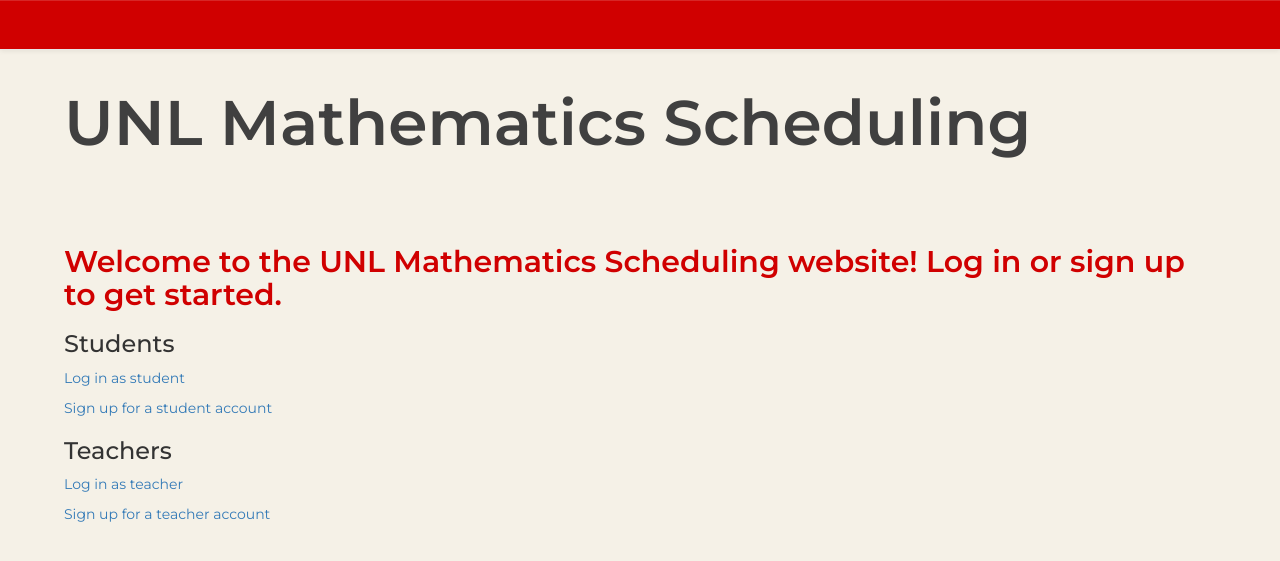
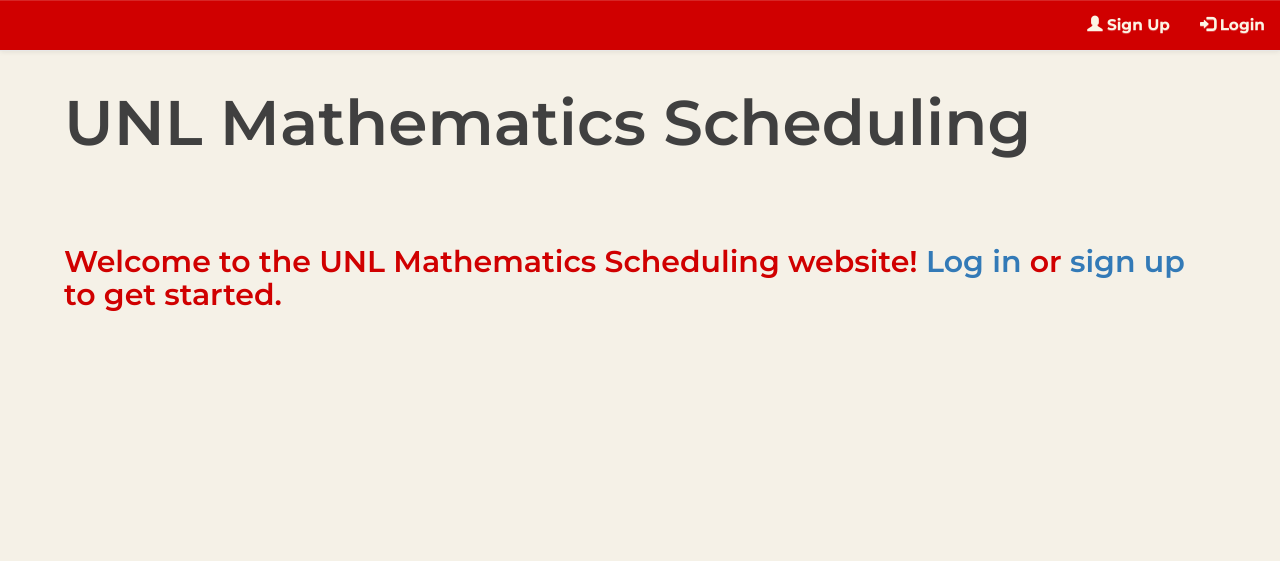
Before and after one commit to laurel-thomson/UNLScheduling, a Django app: page /scheduling/ in a window 1280 px wide. Shown: the top 561 px of the page. Run offline with Django 3.2, Linux system fonts and the light colour scheme; some libraries are stand-ins or nearby versions.

Commit message:
Getting rid of separate teacher and student signup forms and only allowing users to create student accounts

```diff
--- a/mysite/mysite/urls.py
+++ b/mysite/mysite/urls.py
@@ -23,7 +23,6 @@ urlpatterns = [
     path('admin/', admin.site.urls),
     path('scheduling/', include('scheduling.urls')),
     path('accounts/', include('django.contrib.auth.urls')),
-    path('accounts/signup/student/', students.StudentSignUpView.as_view(), name='student_signup'),
-    path('accounts/signup/teacher/', teachers.TeacherSignUpView.as_view(), name='teacher_signup'),
+    path('accounts/signup/', students.StudentSignUpView.as_view(), name='signup'),
     path('', RedirectView.as_view(url='/scheduling')),
 ]
--- a/mysite/scheduling/templates/scheduling/index.html
+++ b/mysite/scheduling/templates/scheduling/index.html
@@ -2,19 +2,7 @@
 
 {% block content %}
 
-<h2>Welcome to the UNL Mathematics Scheduling website!  Log in or sign up to get started.</h2>
-
-    <h3>Students</h3>
-
-    <p><a href="{% url 'students:room_list' %}">Log in as student</a></p>
-
-    <p><a href="{% url 'student_signup' %}">Sign up for a student account</a></p>
-
-    <h3>Teachers</h3>
-
-    <p><a href="{% url 'teachers:room_list' %}">Log in as teacher</a></p>
-
-    <p><a href="{% url 'teacher_signup' %}">Sign up for a teacher account</a></p>
-
+<h2>Welcome to the UNL Mathematics Scheduling website!
+<a href="{% url 'login' %}">Log in</a> or <a href="{% url 'signup' %}">sign up</a> to get started.</h2>
 
 {% endblock %}
--- a/mysite/scheduling/views/students.py
+++ b/mysite/scheduling/views/students.py
@@ -12,6 +12,7 @@ from ..decorators import student_required
 
 logger = logging.getLogger(__name__)
 
+#Users can only sign up for student accounts.  A student account can only be upgraded to a teacher account through the admin portal
 class StudentSignUpView(CreateView):
     model = User
     form_class = StudentSignUpForm
--- a/mysite/templates/base.html
+++ b/mysite/templates/base.html
@@ -33,6 +33,9 @@
                         {% if user.is_authenticated %}
                             <p class="navbar-text">Logged in as: {{ user.username }}</p>
                             <li><a href="{% url 'logout' %}"><span class="glyphicon glyphicon-log-out"></span> Log Out</a></li>
+                        {% else %}
+                            <li><a href="{% url 'signup' %}"><span class="glyphicon glyphicon-user"></span> Sign Up</a></li>
+                            <li><a href="{% url 'login' %}"><span class="glyphicon glyphicon-log-in"></span> Login</a></li>
                         {% endif %}
                     </ul>
                 </div>
--- a/mysite/templates/registration/signup_form.html
+++ b/mysite/templates/registration/signup_form.html
@@ -5,7 +5,7 @@
 {% block content %}
   <div class="row">
     <div class="col-md-8 col-sm-10 col-12">
-      <h2>Sign up as a {{ user_type }}</h2>
+      <h2>Sign up for an account</h2>
       <form method="post" novalidate>
         {% csrf_token %}
         <input type="hidden" name="next" value="{{ next }}">
```
Also changed, not shown: mysite/scheduling/views/teachers.py (+0 -14 lines).
